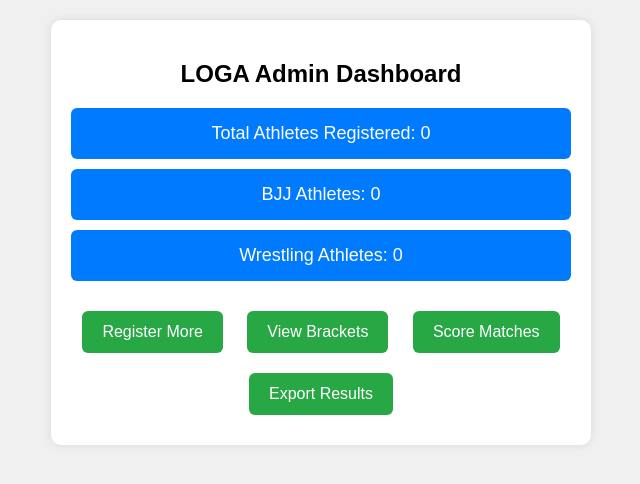
After one commit to noubayomarcel-netizen/loga-intraclub, a Flask app: page /dashboard in a window 1280 px wide. The commit adds this page. Shown: the top 484 px of the page, without its empty margins (319-959 px from the left). Run offline with Flask 3, Linux system fonts and the light colour scheme; the visitor is signed in with stand-in values (Sample User, id 1).

Commit message:
Initial commit

```diff
--- /dev/null
+++ b/admin.py
@@ -0,0 +1,14 @@
+def check_login(username, password):
+    return username == "admin" and password == "loga2025"
+
+def get_dashboard_data():
+    import pandas as pd
+    try:
+        df = pd.read_excel("athletes.xlsx")
+        return {
+            "total": len(df),
+            "bjj": len(df[df["sport"] == "BJJ"]),
+            "wrestling": len(df[df["sport"] == "Wrestling"])
+        }
+    except:
+        return {"total": 0, "bjj": 0, "wrestling": 0}
--- a/app.py
+++ b/app.py
@@ -1,51 +1,61 @@
-from flask import Flask, render_template, request
-import register
-import grouping
-import brackets
-import score_sheets
-from scoring import add_action, decide_winner
+from flask import Flask, render_template, request, redirect, session, send_file
+from register import save_athlete
+from grouping import generate_brackets
+from scoring import match_sheets, update_score, export_results
+from admin import check_login, get_dashboard_data
+import os
 
 app = Flask(__name__)
+app.secret_key = "securekey123"
+brackets = []
+sheets = []
 
-# These will be created after registration
-groups = []
-brackets_data = []
-match_sheets = []
+@app.route("/")
+def landing():
+    return render_template("landing.html")
 
-@app.route("/", methods=["GET", "POST"])
-def home():
-    global groups, brackets_data, match_sheets
+@app.route("/login", methods=["GET", "POST"])
+def login():
     if request.method == "POST":
-        # Save athlete info
-        register.register_athlete(
-            request.form["name"],
-            int(request.form["age"]),
-            float(request.form["weight"]),
-            request.form["belt"],
-            request.form["medical"],
-            request.form["waiver"],
-            request.form["emergency"]
-        )
-        # After registration, regenerate groups and brackets
-        groups = grouping.group_by_weight()
-        brackets_data = brackets.generate_brackets(groups)
-        match_sheets = score_sheets.create_score_sheets(brackets_data)
+        if check_login(request.form["username"], request.form["password"]):
+            session["admin"] = True
+            return redirect("/dashboard")
+    return render_template("login.html")
+
+@app.route("/dashboard")
+def dashboard():
+    if not session.get("admin"):
+        return redirect("/login")
+    data = get_dashboard_data()
+    return render_template("dashboard.html", data=data)
+
+@app.route("/register", methods=["GET", "POST"])
+def register():
+    if request.method == "POST":
+        save_athlete(request.form.to_dict())
+        global brackets, sheets
+        brackets = generate_brackets()
+        sheets = match_sheets(brackets)
+        return redirect("/brackets")
     return render_template("form.html")
 
 @app.route("/brackets")
 def show_brackets():
-    return render_template("brackets.html", brackets=brackets_data)
+    return render_template("brackets.html", brackets=brackets)
 
 @app.route("/score", methods=["GET", "POST"])
-def score_match():
-    global match_sheets
+def score():
     if request.method == "POST":
         match_id = int(request.form["match_id"])
         athlete = request.form["athlete"]
         action = request.form["action"]
-        add_action(match_sheets[match_id], athlete, action)
-        decide_winner(match_sheets[match_id])
-    return render_template("score.html", sheets=match_sheets)
+        update_score(sheets[match_id], athlete, action)
+    return render_template("score.html", sheets=sheets)
+
+@app.route("/export")
+def export():
+    export_results(sheets)
+    return send_file("results.pdf", as_attachment=True)
 
 if __name__ == "__main__":
     app.run(host="0.0.0.0", port=5000, debug=True)
--- a/render.yaml.yaml
+++ b/render.yaml
@@ -1,6 +1,6 @@
 services:
   - type: web
-    name: bjj-intraclub
+    name: loga-intraclub
     env: python
     buildCommand: ""
     startCommand: python app.py
--- a/requirements.txt
+++ b/requirements.txt
@@ -0,0 +1,4 @@
+flask
+pandas
+openpyxl
+fpdf
--- /dev/null
+++ b/templates/dashboard.html
@@ -0,0 +1,63 @@
+<!DOCTYPE html>
+<html>
+<head>
+  <title>LOGA Admin Dashboard</title>
+  <meta name="viewport" content="width=device-width, initial-scale=1">
+  <style>
+    body {
+      font-family: Arial, sans-serif;
+      margin: 20px;
+      background-color: #f0f0f0;
+    }
+    .container {
+      max-width: 500px;
+      margin: auto;
+      background: white;
+      padding: 20px;
+      border-radius: 10px;
+      box-shadow: 0 0 10px rgba(0,0,0,0.1);
+    }
+    h2 {
+      text-align: center;
+      margin-bottom: 20px;
+    }
+    .stat {
+      background-color: #007bff;
+      color: white;
+      padding: 15px;
+      margin: 10px 0;
+      border-radius: 6px;
+      text-align: center;
+      font-size: 18px;
+    }
+    .actions {
+      text-align: center;
+      margin-top: 20px;
+    }
+    .actions a {
+      display: inline-block;
+      margin: 10px;
+      padding: 12px 20px;
+      background-color: #28a745;
+      color: white;
+      text-decoration: none;
+      border-radius: 6px;
+      font-size: 16px;
+    }
+    .actions a:hover {
+      background-color: #218838;
+    }
+  </style>
+</head>
+<body>
+  <div class="container">
+    <h2>LOGA Admin Dashboard</h2>
+    <div class="stat">Total Athletes Registered: {{ data.total }}</div>
+    <div class="stat">BJJ Athletes: {{ data.bjj }}</div>
+    <div class="stat">Wrestling Athletes: {{ data.wrestling }}</div>
+
+    <div class="actions">
+      <a href="/register">Register More</a>
+      <a href="/brackets">View Brackets</a>
+      <a href="/score">Score Matches</a>
+      <a href="/export">Export Results</a>
```
Also changed, not shown: grouping.py (+21 -7 lines), register.py (+7 -9 lines), scoring.py (+39 -24 lines), templates/brackets.html (+4 -18 lines), templates/form.html (+5 -45 lines), templates/landing.html (added, +21 -0 lines), templates/score.html (+10 -62 lines), static/logo.jpeg (added), templates/login.html (added).
